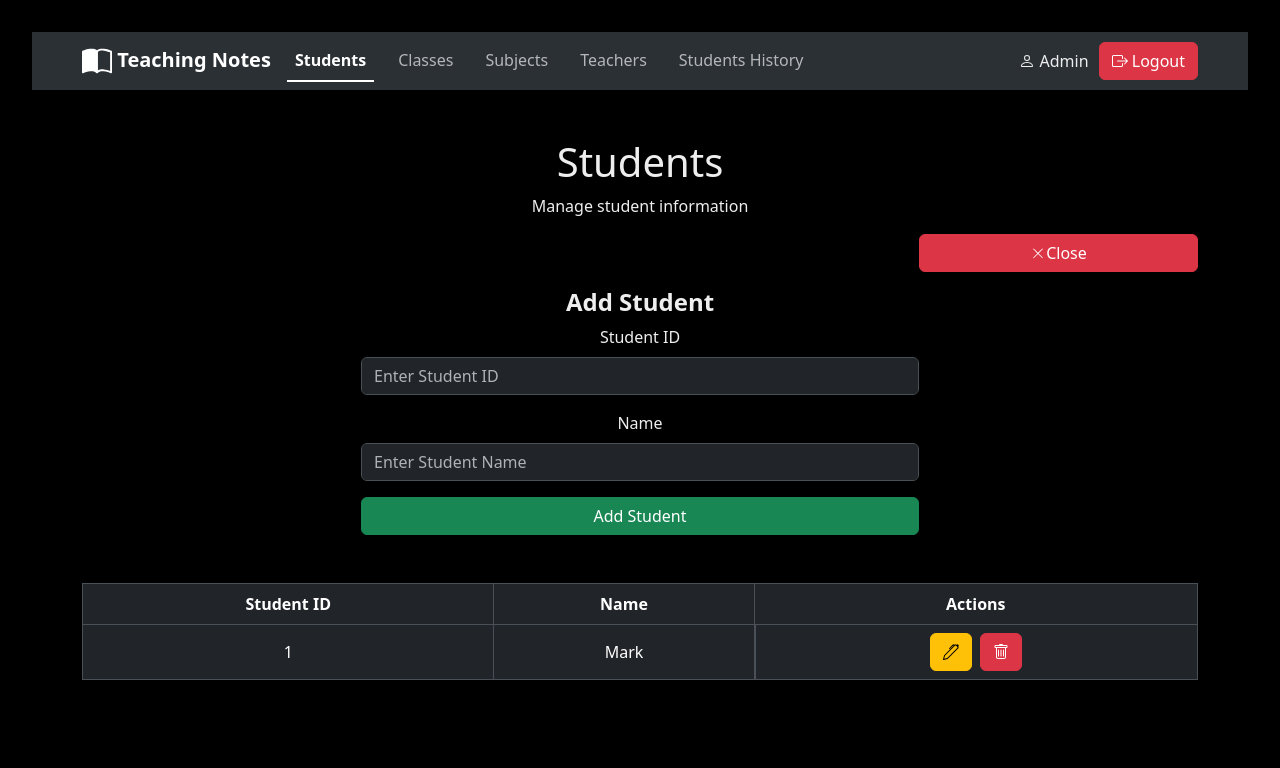
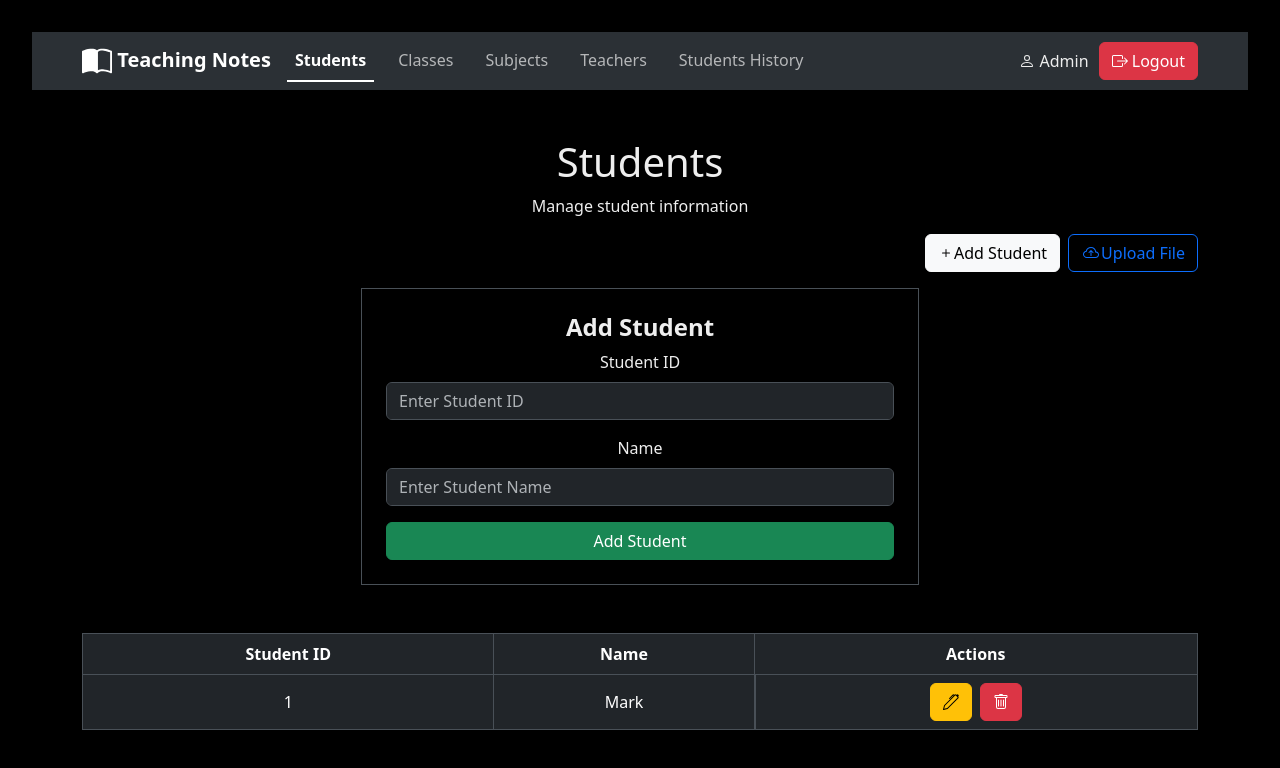
Before and after one commit to nurqahar/fullstack, a React (Vite) app in the folder frontend/: page /students in a window 1280 px wide. Both pictures are taken after a click on the button "Add Student". Shown: the top 768 px of the page. Built offline with nearby package versions, Linux system fonts and the light colour scheme.

Commit message:
FRONTEND - modify students pages

```diff
--- a/frontend/src/pages/Students.jsx
+++ b/frontend/src/pages/Students.jsx
@@ -5,35 +5,64 @@ import Table from "react-bootstrap/Table";
 import Row from "react-bootstrap/Row";
 import Col from "react-bootstrap/Col";
 import Alert from "react-bootstrap/Alert";
-import { useState } from "react";
+import { useReducer } from "react";
+
+function reducer(state, action) {
+  switch (action.type) {
+    case "ADD":
+      return {
+        ...state,
+        add: !state.add,
+        upload: state.upload,
+        error: null,
+      };
+    case "UPLOAD":
+      return {
+        ...state,
+        add: state.add,
+        upload: !state.upload,
+        error: null,
+      };
+    case "SUBMIT":
+      return {
+        ...state,
+        add: false,
+        upload: false,
+        submit: !state.submit,
+        error: null,
+      };
+
+    default:
+      return state;
+  }
+}
 
 export default function Students() {
-  const [addStudentState, setAddStudentState] = useState(false);
-  const [uploadStudentState, setUploadStudentState] = useState(false);
-  const [showStatus, setShowStatus] = useState(false);
+  const [state, dispatch] = useReducer(reducer, {
+    add: false,
+    upload: false,
+    submit: false,
+    error: null,
+  });
 
   const handleAddStudent = () => {
-    setAddStudentState(!addStudentState);
+    dispatch({ type: "ADD" });
   };
   const handleUploadStudent = () => {
-    setUploadStudentState(!addStudentState);
+    dispatch({ type: "UPLOAD" });
   };
 
-  if (showStatus === true) {
-    setTimeout(() => {
-      setShowStatus(!showStatus);
-    }, 2000);
-  }
   const handleSubmit = (e) => {
     e.preventDefault();
-    setShowStatus(!showStatus);
-    console.log("submitted");
-    setAddStudentState(!addStudentState);
+    dispatch({ type: "SUBMIT" });
+    setTimeout(() => {
+      dispatch({ type: "SUBMIT" });
+    }, 2000);
   };
 
   return (
     <Container className="mt-5" data-bs-theme="dark">
-      {showStatus ? (
+      {state.submit ? (
         <Container className="position-absolute">
           <Alert
             variant="success"
@@ -49,27 +78,11 @@ export default function Students() {
       <p>Manage student information</p>
       <Row>
         <Col className="d-flex justify-content-end">
-          {addStudentState ? (
+          <div className="mb-3 d-flex gap-2">
             <Button
-              variant="danger"
-              className="mb-3 w-25"
+              variant={state.add ? "light" : "outline-light"}
               onClick={handleAddStudent}
             >
-              <svg
-                xmlns="http://www.w3.org/2000/svg"
-                width="16"
-                height="16"
-                fill="currentColor"
-                className="bi bi-x-lg"
-                viewBox="0 0 16 20"
-              >
-                <path d="M2.146 2.854a.5.5 0 1 1 .708-.708L8 7.293l5.146-5.147a.5.5 0 0 1 .708.708L8.707 8l5.147 5.146a.5.5 0 0 1-.708.708L8 8.707l-5.146 5.147a.5.5 0 0 1-.708-.708L7.293 8z" />
-              </svg>
-              Close
-            </Button>
-          ) : (
-            <div className="mb-3 d-flex gap-2">
-              <Button variant="light" onClick={handleAddStudent}>
               <svg
                 xmlns="http://www.w3.org/2000/svg"
                 width="16"
@@ -82,7 +95,10 @@ export default function Students() {
               </svg>
               Add Student
             </Button>
-              <Button variant="primary" onClick={handleUploadStudent}>
+            <Button
+              variant={state.upload ? "primary" : "outline-primary"}
+              onClick={handleUploadStudent}
+            >
               <svg
                 xmlns="http://www.w3.org/2000/svg"
                 width="20"
@@ -100,11 +116,10 @@ export default function Students() {
               Upload File
             </Button>
           </div>
-          )}
         </Col>
       </Row>
-      {addStudentState ? (
-        <Form className="mb-5 w-50 m-auto">
+      {state.add ? (
+        <Form className="mb-5 w-50 m-auto border p-4">
           <h4 className="fw-bold">Add Student</h4>
           <Form.Group>
             <Form.Label>Student ID</Form.Label>
@@ -118,7 +133,9 @@ export default function Students() {
             variant="success"
             type="submit"
             className="mt-3 w-100"
-            onClick={handleSubmit}
+            onClick={() => {
+              handleSubmit;
+            }}
           >
             Add Student
           </Button>
@@ -126,8 +143,8 @@ export default function Students() {
       ) : (
         ""
       )}
-      {uploadStudentState ? (
-        <Form className="mb-5 w-50 m-auto">
+      {state.upload ? (
+        <Form className="mb-5 w-50 m-auto border p-4">
           <h4 className="fw-bold">Upload Students File</h4>
           <p className="text-warning">File Format must be .csv</p>
           <Form.Group>
```
Lines whose indentation alone changed are shown as unchanged.
